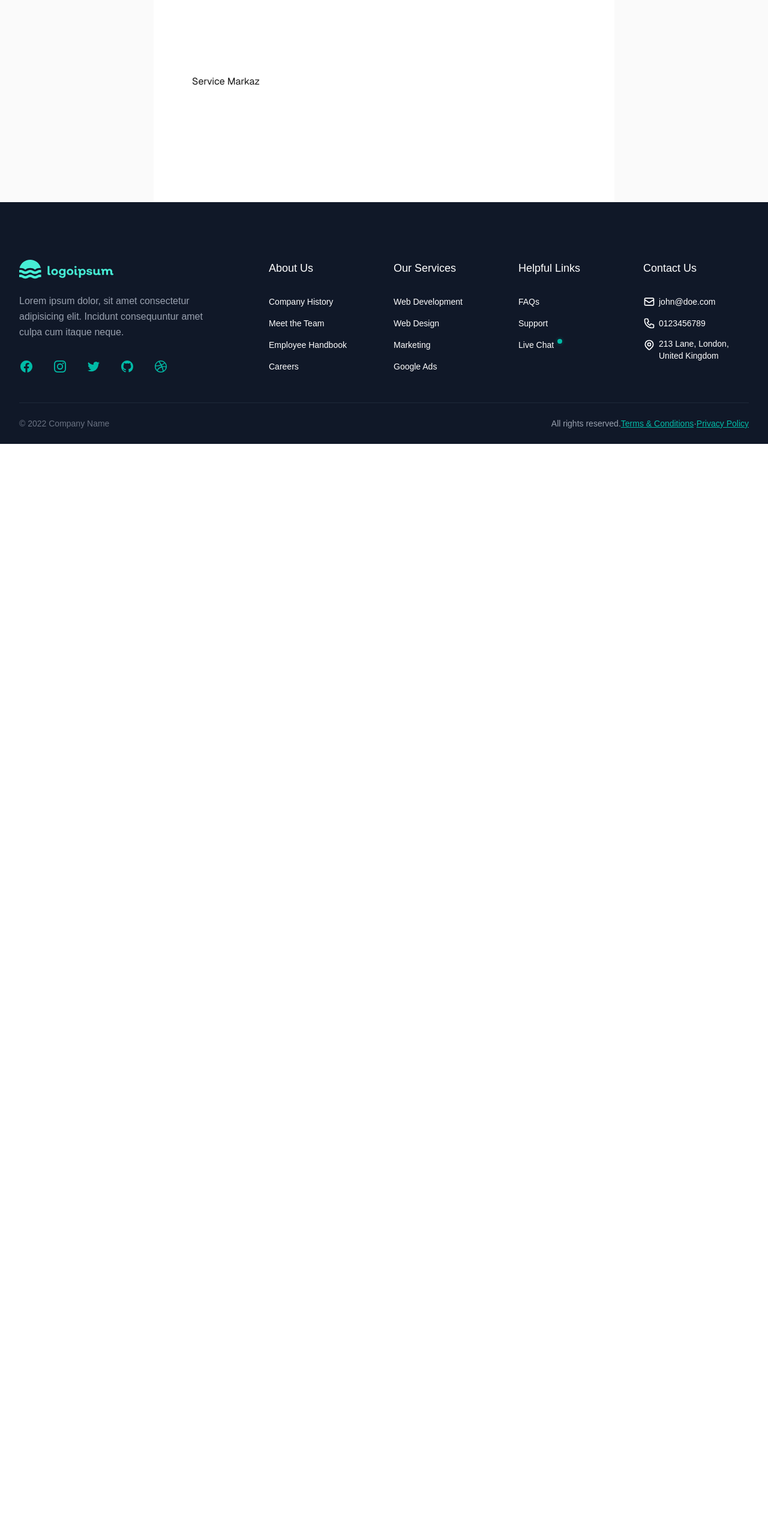
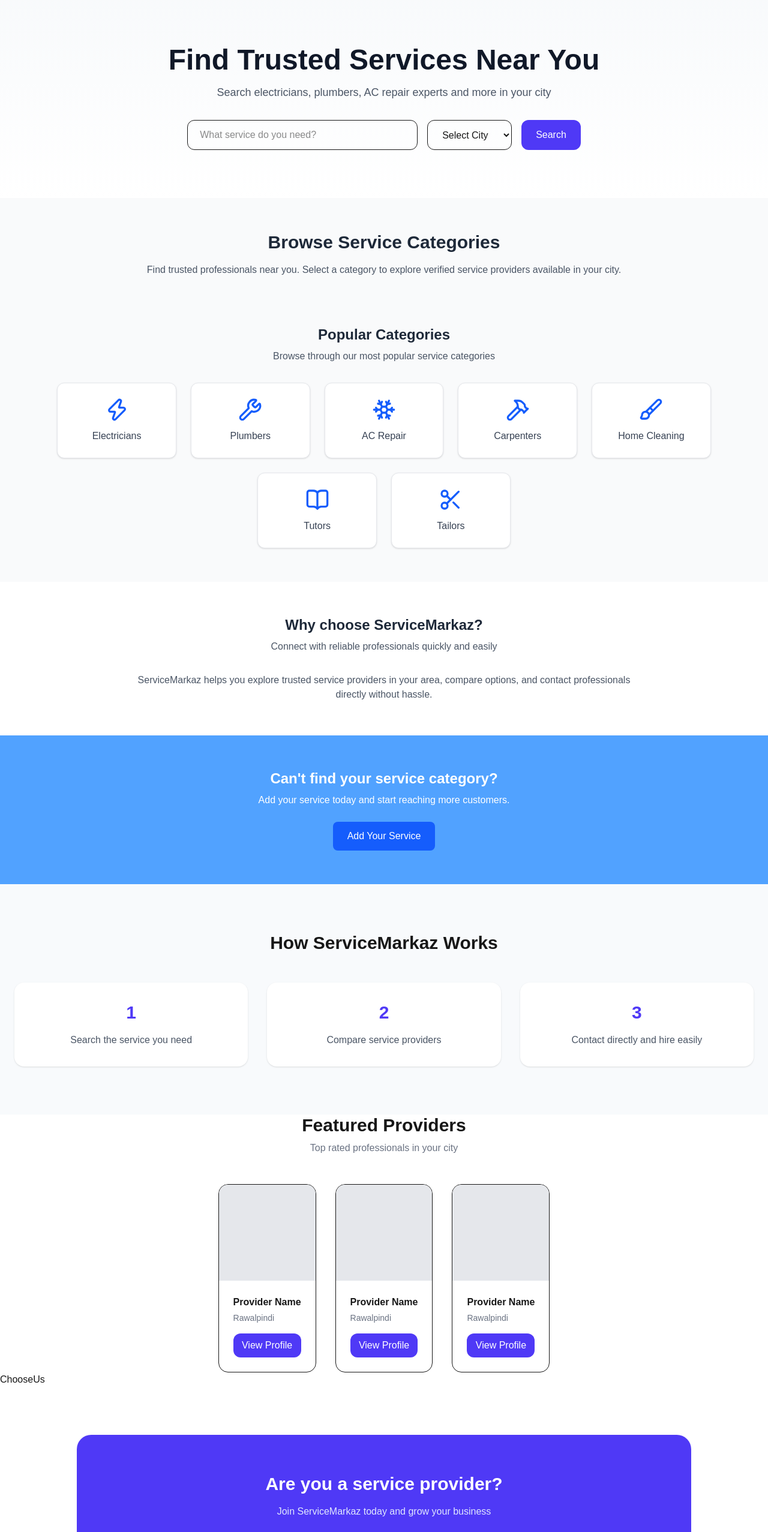
Before and after one commit to abdullahwebdev9176/service-markaz, a Next.js app: page / in a window 1280 px wide. Shown: the part 60-2614 px from the top of the page at 60% size. Before the commit the page ends 800 px from the top, so only its background shows below. Built offline with nearby package versions, Linux system fonts and the light colour scheme.

Commit message:
updated home page

```diff
--- /dev/null
+++ b/src/app/components/home/AddBusinessCTA.jsx
@@ -0,0 +1,27 @@
+import React from 'react'
+
+const AddBusinessCTA = () => {
+    return (
+        <>
+            <section className="py-20">
+                <div className="max-w-5xl mx-auto px-6 text-center bg-indigo-600 text-white rounded-3xl">
+                    <div className="py-16">
+                        <h2 className="text-3xl font-bold">
+                            Are you a service provider?
+                        </h2>
+
+                        <p className="mt-4 text-indigo-100">
+                            Join ServiceMarkaz today and grow your business
+                        </p>
+
+                        <button className="mt-6 px-8 py-3 bg-white text-indigo-600 font-semibold rounded-xl hover:bg-gray-100">
+                            Add Your Business
+                        </button>
+                    </div>
+                </div>
+            </section>
+        </>
+    )
+}
+
+export default AddBusinessCTA
--- /dev/null
+++ b/src/app/components/home/CategoriesSection.jsx
@@ -0,0 +1,39 @@
+import React from 'react'
+
+const CategoriesSection = () => {
+  return (
+    <>
+      <section className="max-w-7xl mx-auto px-6">
+        <div className="text-center mb-12">
+          <h2 className="text-3xl font-bold">Popular Services</h2>
+          <p className="text-gray-500 mt-2">
+            Explore the most searched services near you
+          </p>
+        </div>
+
+        <div className="grid grid-cols-2 md:grid-cols-4 gap-6">
+          {[
+            "Electrician",
+            "Plumber",
+            "AC Repair",
+            "Painter",
+            "Carpenter",
+            "Cleaner",
+            "Mechanic",
+            "Home Tutor",
+          ].map((service) => (
+            <div
+              key={service}
+              className="p-6 border rounded-2xl hover:shadow-md transition cursor-pointer text-center"
+            >
+              <h3 className="font-semibold">{service}</h3>
+            </div>
+          ))}
+        </div>
+      </section>
+
+    </>
+  )
+}
+
+export default CategoriesSection
--- /dev/null
+++ b/src/app/components/home/ChooseUs.jsx
@@ -0,0 +1,9 @@
+import React from 'react'
+
+const ChooseUs = () => {
+  return (
+    <div>ChooseUs</div>
+  )
+}
+
+export default ChooseUs
--- /dev/null
+++ b/src/app/components/home/FeaturedProviders.jsx
@@ -0,0 +1,39 @@
+import React from 'react'
+
+const FeaturedProviders = () => {
+    return (
+        <>
+            <section className="max-w-7xl mx-auto px-6">
+                <div className="text-center mb-12">
+                    <h2 className="text-3xl font-bold">Featured Providers</h2>
+                    <p className="text-gray-500 mt-2">
+                        Top rated professionals in your city
+                    </p>
+                </div>
+
+                <div className="grid md:grid-cols-3 gap-8">
+                    {[1, 2, 3].map((provider) => (
+                        <div
+                            key={provider}
+                            className="border rounded-2xl overflow-hidden hover:shadow-md transition"
+                        >
+                            <div className="h-40 bg-gray-200" />
+
+                            <div className="p-6">
+                                <h3 className="font-semibold">Provider Name</h3>
+                                <p className="text-gray-500 text-sm mt-1">Rawalpindi</p>
+
+                                <button className="mt-4 w-full bg-indigo-600 text-white py-2 rounded-xl hover:bg-indigo-700">
+                                    View Profile
+                                </button>
+                            </div>
+                        </div>
+                    ))}
+                </div>
+            </section>
+
+        </>
+    )
+}
+
+export default FeaturedProviders
--- /dev/null
+++ b/src/app/components/home/HeroSection.jsx
@@ -0,0 +1,40 @@
+import React from 'react'
+
+const HeroSection = () => {
+  return (
+    <>
+      <section className="bg-gradient-to-b from-slate-50 to-white py-20">
+        <div className="max-w-7xl mx-auto px-6 text-center">
+          <h1 className="text-4xl md:text-5xl font-bold text-gray-900">
+            Find Trusted Services Near You
+          </h1>
+
+          <p className="mt-4 text-gray-600 text-lg">
+            Search electricians, plumbers, AC repair experts and more in your city
+          </p>
+
+          <div className="mt-8 flex flex-col md:flex-row gap-4 justify-center">
+            <input
+              type="text"
+              placeholder="What service do you need?"
+              className="px-5 py-3 w-full md:w-96 border rounded-xl outline-none focus:ring-2 focus:ring-indigo-500"
+            />
+
+            <select className="px-5 py-3 border rounded-xl outline-none focus:ring-2 focus:ring-indigo-500">
+              <option>Select City</option>
+              <option>Rawalpindi</option>
+              <option>Islamabad</option>
+              <option>Lahore</option>
+            </select>
+
+            <button className="px-6 py-3 bg-indigo-600 text-white rounded-xl hover:bg-indigo-700">
+              Search
+            </button>
+          </div>
+        </div>
+      </section>
+    </>
+  )
+}
+
+export default HeroSection
--- /dev/null
+++ b/src/app/components/home/HowItWorks.jsx
@@ -0,0 +1,34 @@
+import React from 'react'
+
+const HowItWorks = () => {
+  return (
+    <>
+      <section className="bg-slate-50 py-20">
+        <div className="max-w-7xl mx-auto px-6 text-center">
+          <h2 className="text-3xl font-bold mb-12">How ServiceMarkaz Works</h2>
+
+          <div className="grid md:grid-cols-3 gap-8">
+            {[
+              "Search the service you need",
+              "Compare service providers",
+              "Contact directly and hire easily",
+            ].map((step, index) => (
+              <div
+                key={index}
+                className="bg-white p-8 rounded-2xl shadow-sm"
+              >
+                <div className="text-indigo-600 text-3xl font-bold mb-4">
+                  {index + 1}
+                </div>
+                <p className="text-gray-600">{step}</p>
+              </div>
+            ))}
+          </div>
+        </div>
+      </section>
+
+    </>
+  )
+}
+
+export default HowItWorks
--- a/src/app/page.jsx
+++ b/src/app/page.jsx
@@ -1,11 +1,20 @@
 import Image from "next/image";
+import HeroSection from "./components/home/HeroSection";
+import CategoriesPage from "./categories/page";
+import HowItWorks from "./components/home/HowItWorks";
+import FeaturedProviders from "./components/home/FeaturedProviders";
+import ChooseUs from "./components/home/ChooseUs";
+import AddBusinessCTA from "./components/home/AddBusinessCTA";
 
 export default function Home() {
   return (
-    <div className="flex flex-col flex-1 items-center justify-center bg-zinc-50 font-sans dark:bg-black">
-      <main className="flex flex-1 w-full max-w-3xl flex-col items-center justify-between py-32 px-16 bg-white dark:bg-black sm:items-start">
-        <h1>Service Markaz</h1>
-      </main>
-    </div>
+    <>
+      <HeroSection />
+      <CategoriesPage />
+      <HowItWorks />
+      <FeaturedProviders />
+      <ChooseUs />
+      <AddBusinessCTA />
+    </>
   );
 }
```
